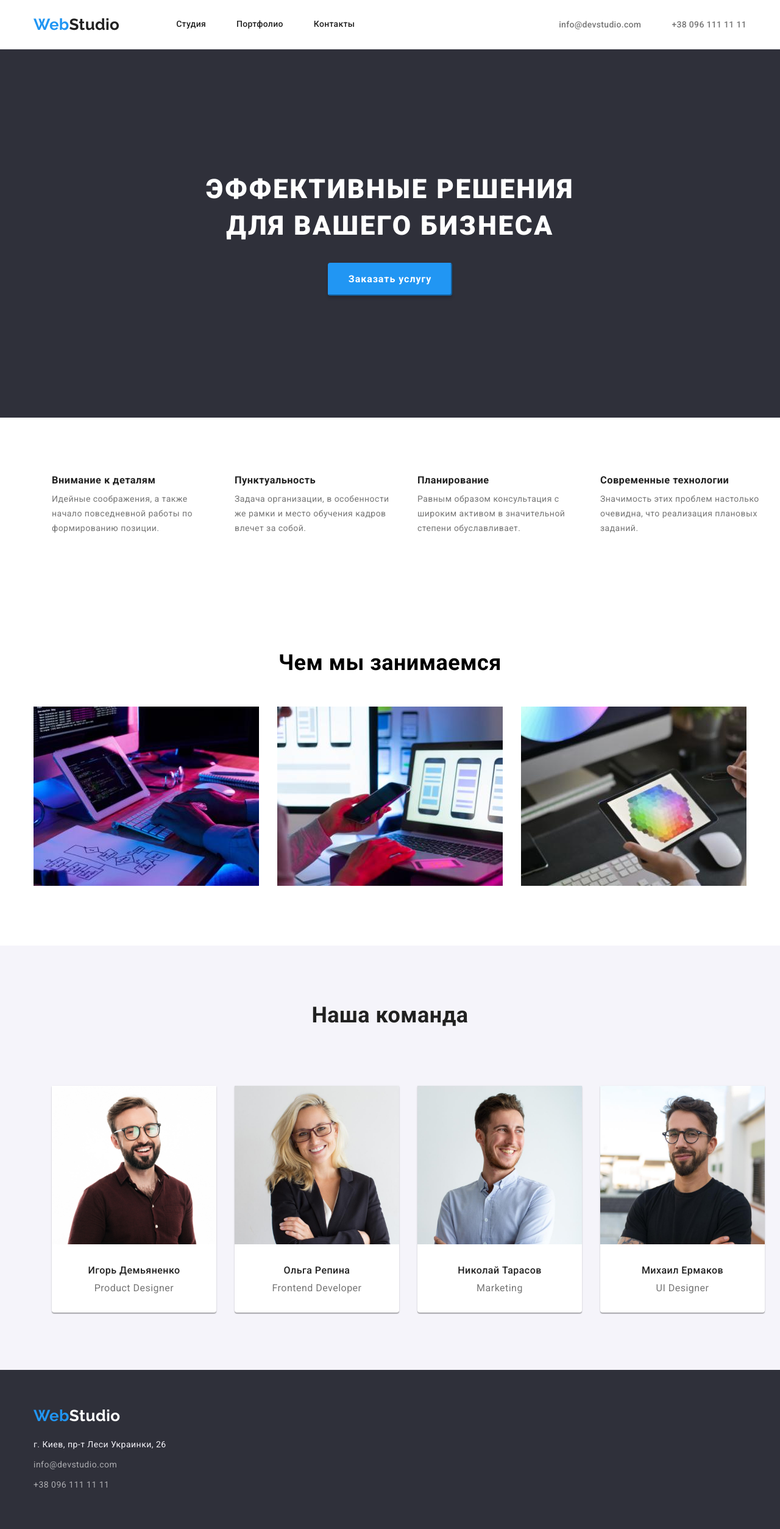
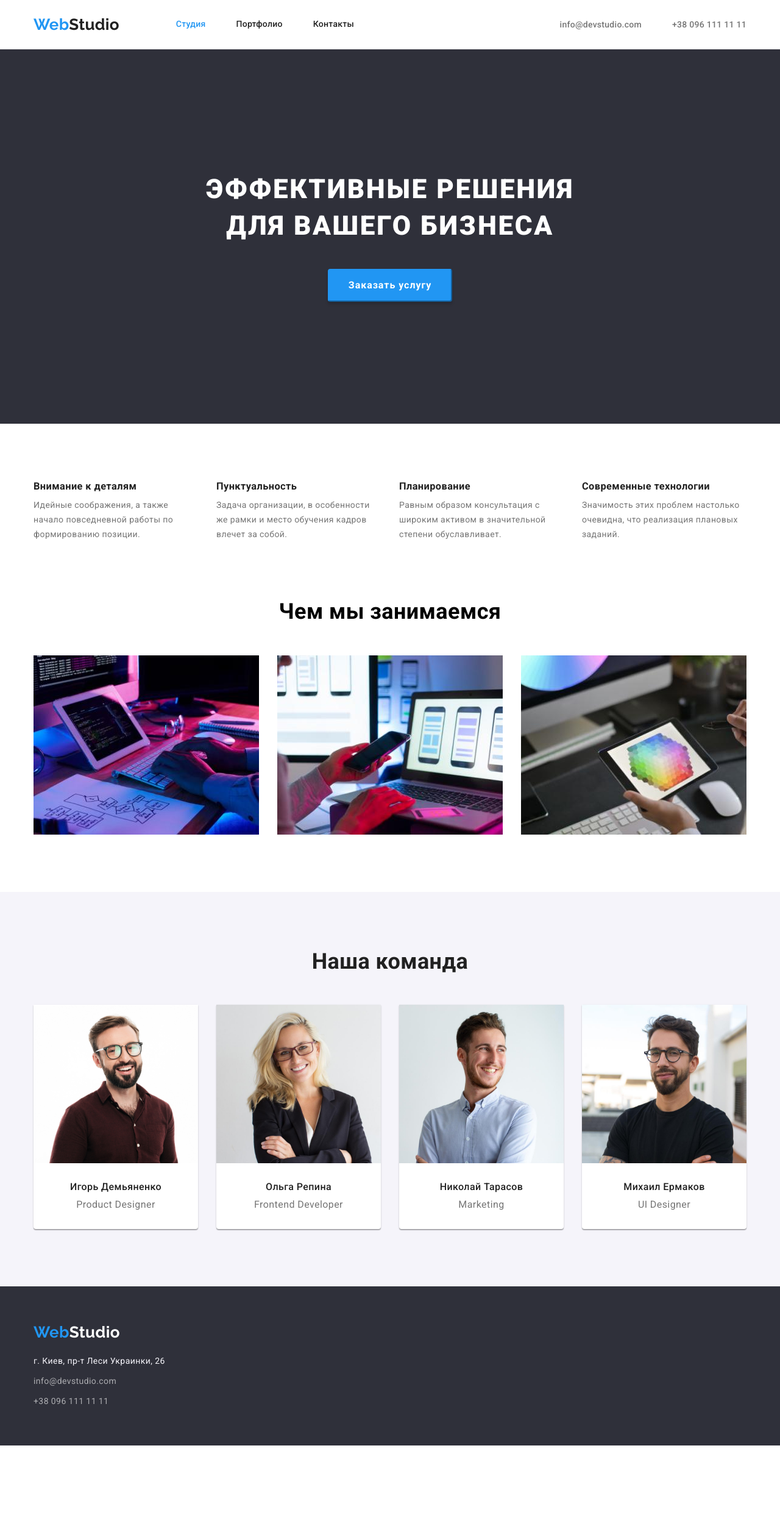
Before and after one commit to salampego/goit-markup-hw-03, a plain HTML site: page index.html in a window 1280 px wide. Shown: the whole page at 61% size. After the commit the page ends 2371 px from the top, so only its background shows below. Drawn offline with nearby package versions, Linux system fonts and the light colour scheme.

Commit message:
update code

```diff
--- a/css/style.css
+++ b/css/style.css
@@ -23,6 +23,7 @@
 body {
   font-family: Roboto, serif;
   letter-spacing: 0.03em;
+  font-size: 14px;
 }
 p {
   margin: 0;
@@ -35,9 +36,11 @@ h5,
 h6 {
   margin: 0;
 }
-.centred {
-  text-align: center;
+img {
+  display: block;
+  max-width: 100%;
 }
+
 .section {
   padding-top: 94px;
   padding-bottom: 94px;
@@ -56,7 +59,7 @@ h6 {
 }
 
 /* list */
-.list {
+ul {
   list-style: none;
   padding: 0;
   margin: 0;
@@ -97,7 +100,6 @@ h6 {
 }
 .contact-link-header {
   display: flex;
-  align-items: center;
   margin-left: auto;
 }
 
@@ -121,7 +123,7 @@ h6 {
 .navigation-link {
   padding-top: 32px;
   padding-bottom: 32px;
-  display: flex;
+  display: block;
   color: var(--header-nav);
   font-weight: 500;
   font-size: 14px;
@@ -152,6 +154,8 @@ h6 {
 }
 /* hero */
 .hero {
+  padding: 200px 0;
+  text-align: center;
   background-color: var(--background-hero);
   letter-spacing: 0.06em;
 }
@@ -159,8 +163,7 @@ h6 {
   margin-top: 0;
   margin-left: auto;
   margin-right: auto;
-  padding-top: 200px;
-  margin-bottom: 30px;
+  margin-bottom: 40px;
   width: 696px;
   color: var(--heading-color-hero);
   font-weight: 900;
@@ -173,7 +176,6 @@ h6 {
   margin-left: auto;
   margin-right: auto;
   padding: 10px 32px;
-  margin-bottom: 200px;
   border-radius: 4px;
   min-width: 200px;
   border-color: var(--accent-color);
@@ -193,36 +195,32 @@ h6 {
   box-shadow: 0px 4px 4px rgba(0, 0, 0, 0.15);
 }
 /* features */
-.features {
-  font-size: 14px;
-}
+
 .features-list {
   display: flex;
 }
 .features-heading {
-  margin-top: 0;
   margin-bottom: 10px;
-  margin-left: 30px;
   color: var(--heading-color);
   line-height: 1.14;
   font-weight: 700;
 }
 .features-paragraph {
-  margin-top: 0;
-  margin-bottom: 0;
-  margin-left: 30px;
   width: 270px;
 
   color: var(--paragraph-color);
   line-height: 1.71;
 }
 .features .item {
-  margin-left: auto;
-  margin-right: auto;
+  margin-right: 30px;
 }
-
+.features .item:last-child {
+  margin-right: 0;
+}
 /* about work */
-
+.work {
+  padding-top: 0px;
+}
 .work-list {
   display: flex;
 }
@@ -246,6 +244,10 @@ h6 {
 .team-list {
   display: flex;
 }
+.team-block {
+  padding: 30px;
+  text-align: center;
+}
 .team-item {
   margin-left: 30px;
 
@@ -254,9 +256,11 @@ h6 {
     0px 2px 1px rgba(0, 0, 0, 0.2);
   border-radius: 0px 0px 4px 4px;
 }
-
+.team-item:first-child {
+  margin-left: 0;
+}
 .team-heading {
-  margin-bottom: 94px;
+  margin-bottom: 50px;
   margin-top: 0;
 
   font-weight: 700;
@@ -266,7 +270,6 @@ h6 {
   color: var(--heading-color);
 }
 .team-name {
-  margin-top: 30px;
   margin-bottom: 10px;
 
   color: var(--heading-color);
@@ -275,9 +278,6 @@ h6 {
   line-height: 1.18;
 }
 .team-paragraph {
-  margin-top: 0px;
-  margin-bottom: 30px;
-
   color: var(--paragraph-color);
   font-size: 16px;
   line-height: 1.18;
@@ -285,17 +285,10 @@ h6 {
 /* */
 .footer {
   background-color: var(--background-footer);
-}
-.footer-container {
-  display: flex;
-  flex-direction: column;
-}
-.contact-list-footer {
-  display: flex;
-  flex-direction: column;
+  padding: 60px 0;
 }
 .logo-footer {
-  margin-top: 60px;
+  display: block;
   margin-bottom: 20px;
   font-family: raleway;
   font-weight: 700;
@@ -316,14 +309,9 @@ h6 {
 .contact-footer .item + .item {
   margin-top: 9px;
 }
-.contact-footer .item:last-child {
-  margin-bottom: 60px;
-}
+
 /* portfolio.html (css)*/
-.section-potfolio {
-  margin-top: 94px;
-  margin-bottom: 94px;
-}
+
 .button-list {
   margin-bottom: 50px;
   display: flex;
@@ -335,7 +323,7 @@ h6 {
 .item-button:first-child {
   margin-left: 0px;
 }
-.portfolio .portfolio-button {
+.portfolio-button {
   display: inline-block;
   padding: 6px 20px;
   border-radius: 4px;
@@ -358,9 +346,6 @@ h6 {
 }
 .portfolio-heading {
   margin-bottom: 4px;
-  margin-left: 24px;
-  margin-right: 24px;
-  margin-top: 20px;
   color: var(--heading-color);
   font-weight: 700;
   font-size: 18px;
@@ -368,9 +353,6 @@ h6 {
   letter-spacing: 0.06em;
 }
 .portfolio-paragraph {
-  margin-left: 24px;
-  margin-right: 24px;
-  margin-bottom: 20px;
   font-size: 16px;
   line-height: 1.87;
   color: var(--paragraph-color);
@@ -379,10 +361,15 @@ h6 {
   display: flex;
   flex-wrap: wrap;
 }
+.portfolio-block {
+  padding: 24px 20px;
+}
 .portfolio-item:nth-child(3n) {
   margin-right: 0;
 }
-
+.portfolio-item:nth-last-child(-n + 3) {
+  margin-bottom: 0;
+}
 .portfolio-item {
   width: 370px;
   margin-right: 30px;
--- a/index.html
+++ b/index.html
@@ -28,8 +28,8 @@
           <a href="./index.html" class="logo-header link"
             >Web<span class="header-logo">Studio</span></a
           >
-          <ul class="navigation-list list">
-            <li class="item"><a href=" " class="navigation-link link">Студия</a></li>
+          <ul class="navigation-list">
+            <li class="item"><a href="./index.html" class="navigation-link link current-nav-link">Студия</a></li>
             <li class="item">
               <a href="./portfolio.html" class="navigation-link link"
                 >Портфолио</a
@@ -38,7 +38,7 @@
             <li class="item"><a href="" class="navigation-link link">Контакты</a></li>
           </ul>
         </nav>
-        <ul class="contact-link-header list">
+        <ul class="contact-link-header">
           <li class="item">
             <a href="mailto:info@devstudio.com" class="contact-header link"
               >info@devstudio.com</a
@@ -55,7 +55,7 @@
     </header>
     <main>
       <!-- section #1 -->
-      <section class="hero centred">
+      <section class="hero">
         <div class="container">
         <h1 class="hero-heading">Эффективные решения для вашего бизнеса</h1>
         <button type="button" class="hero-button">Заказать услугу</button>
@@ -64,7 +64,7 @@
       <section class="features section">
         <div class="container">
         <h2 class="visually-hidden">Особенности нашей компании</h2>
-        <ul class="features-list list">
+        <ul class="features-list">
           <li class="item">
             <h3 class="features-heading">Внимание к деталям</h3>
             <p class="features-paragraph">
@@ -101,7 +101,7 @@
       <section class="work section">
         <div class="container">
         <h2 class="work-heading">Чем мы занимаемся</h2>
-        <ul class="work-list list">
+        <ul class="work-list">
           <li class="item">
             <img
               src="./images/about_work_1.jpg"
@@ -133,7 +133,7 @@
       <section class="team section">
         <div class="container">
         <h2 class="team-heading">Наша команда</h2>
-        <ul class="team-list list">
+        <ul class="team-list">
           <li class="team-item">
             <img
               src="./images/team_1.jpg"
@@ -141,18 +141,22 @@
               width="270"
               height="260"
             />
-            <h3 class="team-name centred" >Игорь Демьяненко</h3>
-            <p lang="en" class="team-paragraph centred">Product Designer</p>
+            <div class="team-block">
+            <h3 class="team-name" >Игорь Демьяненко</h3>
+            <p lang="en" class="team-paragraph">Product Designer</p>
+            </div>
           </li>
-          <li class="team-item centred">
+          <li class="team-item">
             <img
               src="./images/team_2.jpg"
               alt="на фотографии Ольга Репина"
               width="270"
               height="260"
             />
-            <h3 class="team-name centred">Ольга Репина</h3>
-            <p lang="en" class="team-paragraph centred">Frontend Developer</p>
+            <div class="team-block">
+            <h3 class="team-name">Ольга Репина</h3>
+            <p lang="en" class="team-paragraph">Frontend Developer</p>
+            </div>
           </li>
           <li class="team-item">
             <img
@@ -161,8 +165,10 @@
               width="270"
               height="260"
             />
-            <h3 class="team-name centred">Николай Тарасов</h3>
-            <p lang="en" class="team-paragraph centred">Marketing</p>
+            <div class="team-block">
+            <h3 class="team-name">Николай Тарасов</h3>
+            <p lang="en" class="team-paragraph">Marketing</p>
+            </div>
           </li>
           <li class="team-item">
             <img
@@ -171,8 +177,10 @@
               width="270"
               height="260"
             />
-            <h3 class="team-name centred">Михаил Ермаков</h3>
-            <p lang="en" class="team-paragraph centred">UI Designer</p>
+            <div class="team-block">
+            <h3 class="team-name">Михаил Ермаков</h3>
+            <p lang="en" class="team-paragraph">UI Designer</p>
+            </div>
           </li>
         </ul>
         </div>
@@ -184,7 +192,8 @@
       <a href="./index.html" class="logo-footer link"
         >Web<span class="footer-logo">Studio</span></a
       >
-        <ul class="contact-footer list contact-list-footer">
+      <address>
+        <ul class="contact-footer contact-list-footer">
           <li class="item">
             <a
               href="https://goo.gl/maps/VsenkT5PbFzWRXvy7"
@@ -205,8 +214,7 @@
             >
           </li>
         </ul>
-
-      </address>
+        </address>
       </div>
     </footer>
   </body>
```
Also changed, not shown: portfolio.html (+26 -7 lines).
